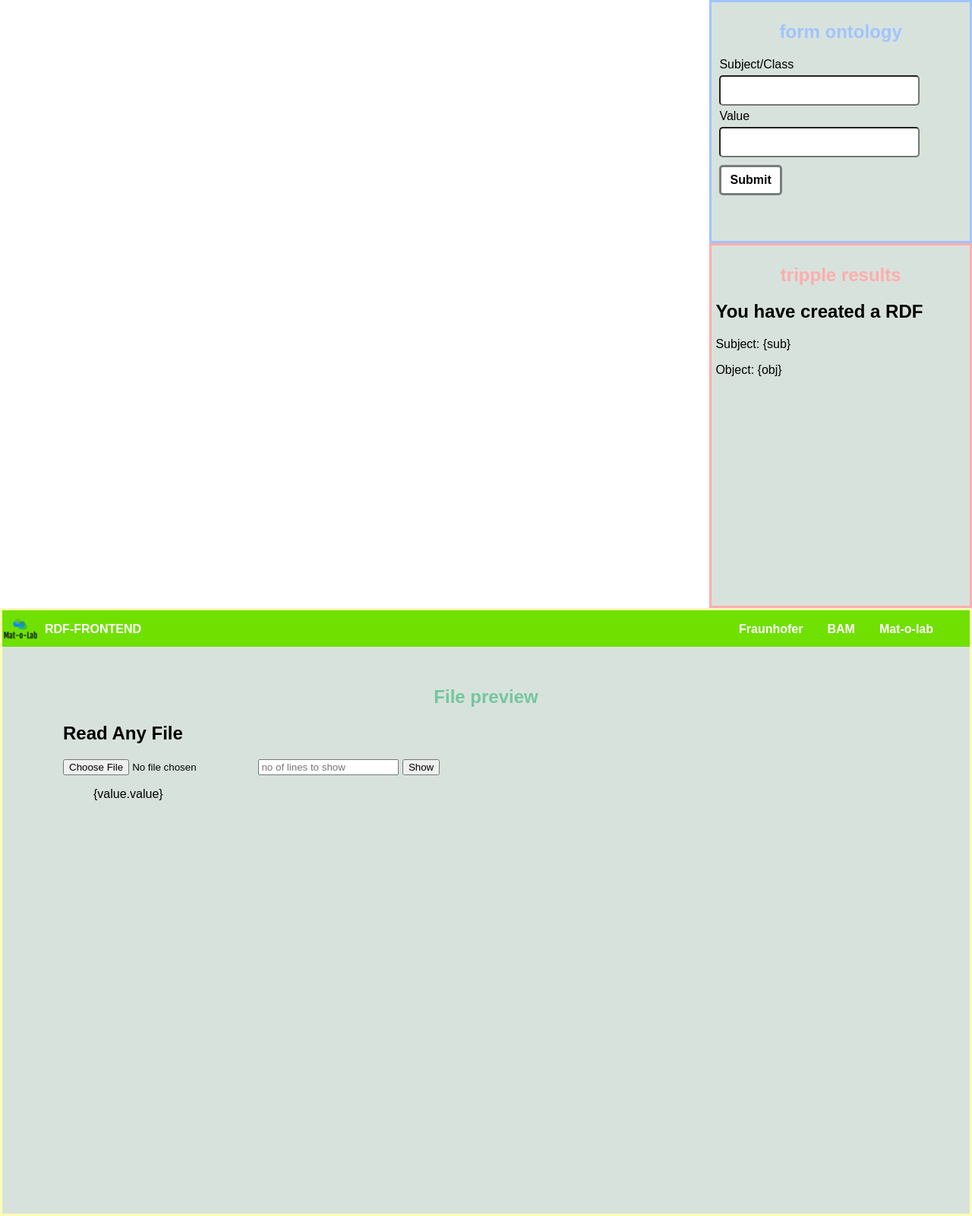
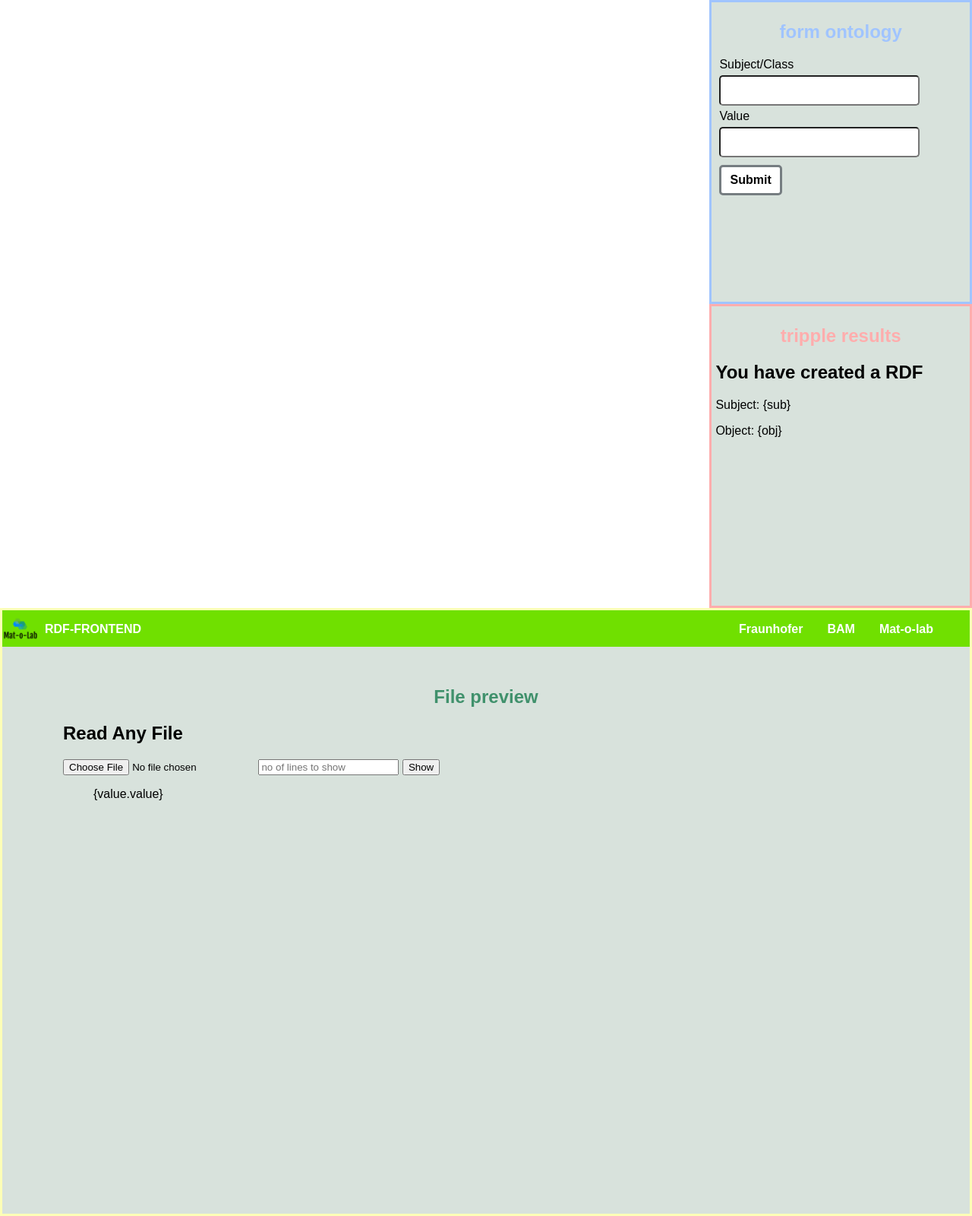
Before and after one commit to awi2004/RdfMapper, a Flask app: template rdfdataextraction-master/templates/test_regex_file.html in a window 1280 px wide. Shown: the whole page at 76% size. Run offline with Flask 2, Linux system fonts and the light colour scheme; the template is opened without the code that fills it, so the values that code supplies are empty.

Commit message:
fix box size issues

```diff
--- a/rdfdataextraction-master/static/style.css
+++ b/rdfdataextraction-master/static/style.css
@@ -37,7 +37,7 @@
 
 .sidebar-menu .form-ontology {
   width: 100%;
-  height: 40%;
+  height: 50%;
   background-color: #d8e2dc;
   border: 3px solid #a0c4ff;
   box-sizing: border-box;
@@ -84,7 +84,7 @@
 
 .sidebar-menu .tripple-show {
   width: 100%;
-  height: 60%;
+  height: 50%;
   background-color: #d8e2dc;
   border: 3px solid #ffadad;
   box-sizing: border-box;
@@ -113,7 +113,7 @@
 }
 
 .main-menu h1 {
-  color: #74c69d;
+  color: #40916c;
   text-align: center;
 }
 
```
